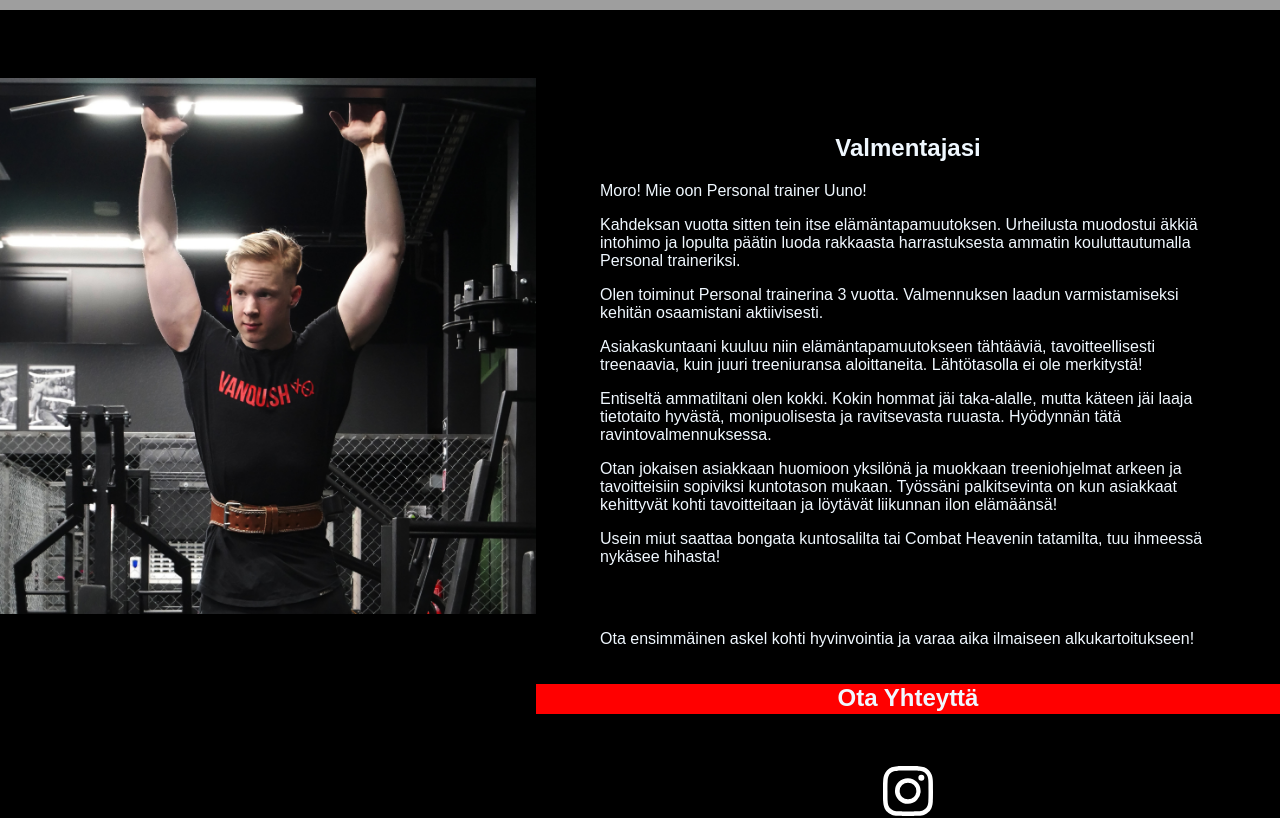
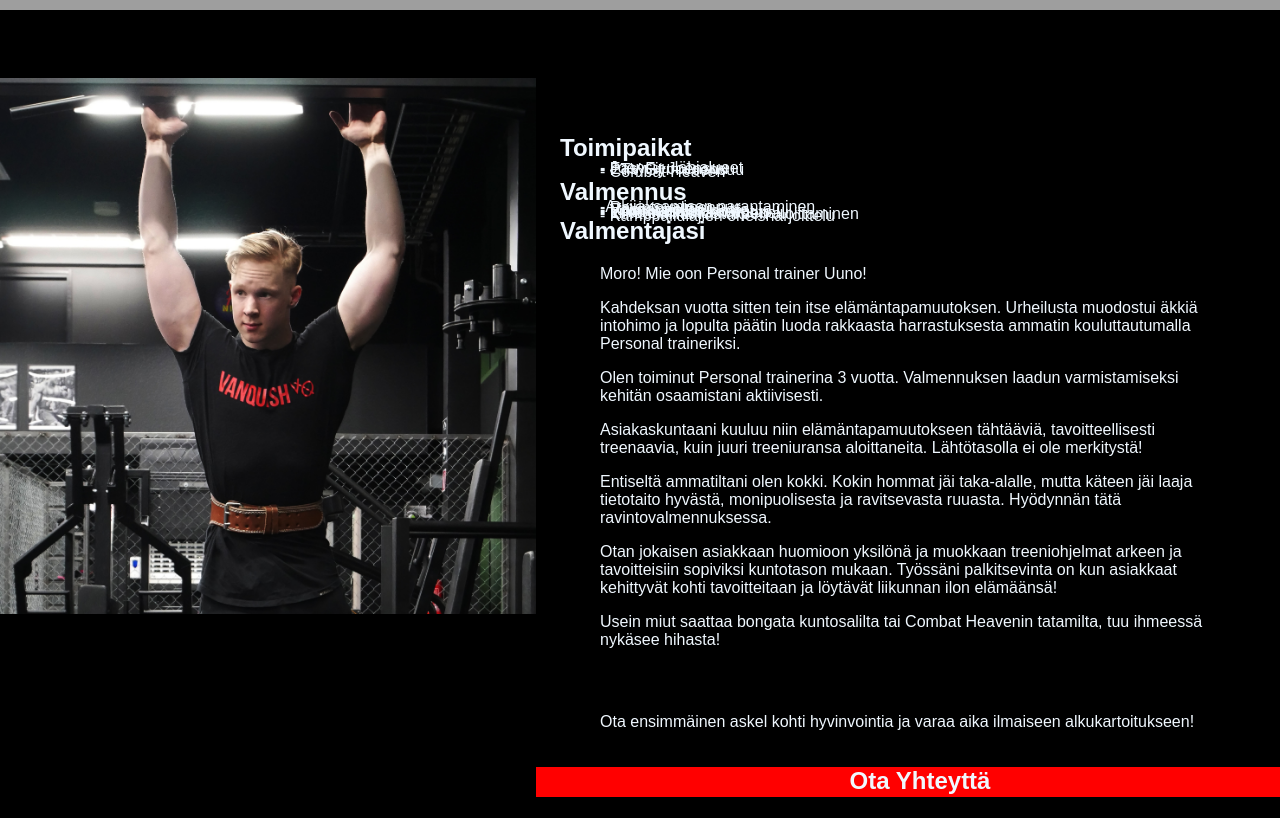
Before and after one commit to MarkusAP98/PtUunoSilvennoinen.github.io, a React (Create React App) app: page / in a window 1280 px wide. Shown: the part 1240-2058 px from the top of the page. Built offline with nearby package versions, Linux system fonts and the light colour scheme; grey boxes are pictures that could not be loaded.

Commit message:
feat: Enhance About component with new locations and coaching services sections for better information delivery

```diff
--- a/src/components/about/About.jsx
+++ b/src/components/about/About.jsx
@@ -8,6 +8,22 @@ const About = () => {
     <div className="about__section" id="valmentajasi">
       <img src={image} alt="Valmentajasi" className="about__section-img" />
       <div className="about__section-info">
+        <div>
+          <h2>Toimipaikat</h2>
+          <p className="p-toimi-paikat"> - Combat Heaven</p>
+          <p className="p-toimi-paikat"> - PTV Gym Joensuu</p>
+          <p className="p-toimi-paikat"> - EasyFit Joensuu</p>
+          <p className="p-toimi-paikat"> - Joensuu lähialueet</p>
+          <h2>Valmennus</h2>
+          <p className="p-toimi-paikat">- Kamppailulajien oheisharjoittelu</p>
+          <p className="p-toimi-paikat">- Kuntosaliharrastuksen aloittaminen</p>
+          <p className="p-toimi-paikat">- Liiketekniikoiden opettelu</p>
+          <p className="p-toimi-paikat">- Lihasmassan kasvatus</p>
+          <p className="p-toimi-paikat">- Voimatasojen nosto</p>
+          <p className="p-toimi-paikat">- Rasvanpoltto</p>
+          <p className="p-toimi-paikat">- Ravintovalmennus</p>
+          <p className="p-toimi-paikat">-Arkijaksamisen parantaminen</p>
+        </div>
         <h2>Valmentajasi</h2>
         <div>
           <p>Moro! Mie oon Personal trainer Uuno!</p>
--- a/src/components/about/about.css
+++ b/src/components/about/about.css
@@ -1,6 +1,5 @@
 .about__section {
   display: flex;
-  text-align: ;
   width: 100%;
 }
 .about__section p {
@@ -26,6 +25,7 @@
 #yhteistietto {
   background-color: red;
   height: 30px;
+  text-align: center;
 }
 
 @media screen and (max-width: 1100px) {
@@ -74,9 +74,13 @@
   padding-bottom: 1rem;
 }
 h2 {
-  text-align: center;
+  padding-left: 1.5rem;
 }
 .icon_section {
   padding-top: 2rem;
   text-align: center;
 }
+.p-toimi-paikat {
+  margin: -1.2rem 0;
+  padding: 0;
+}
```
